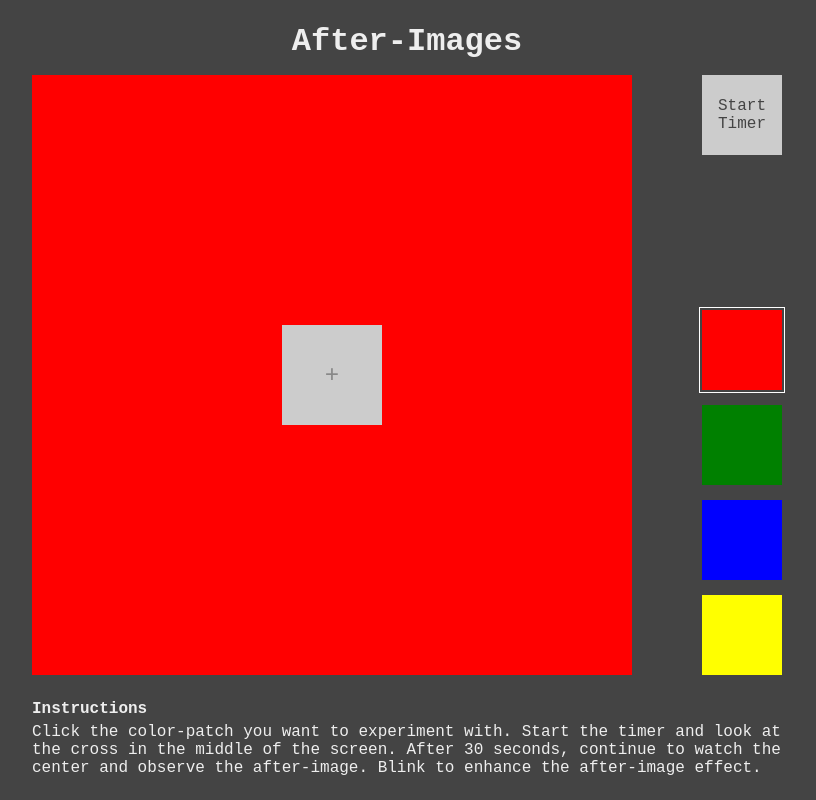
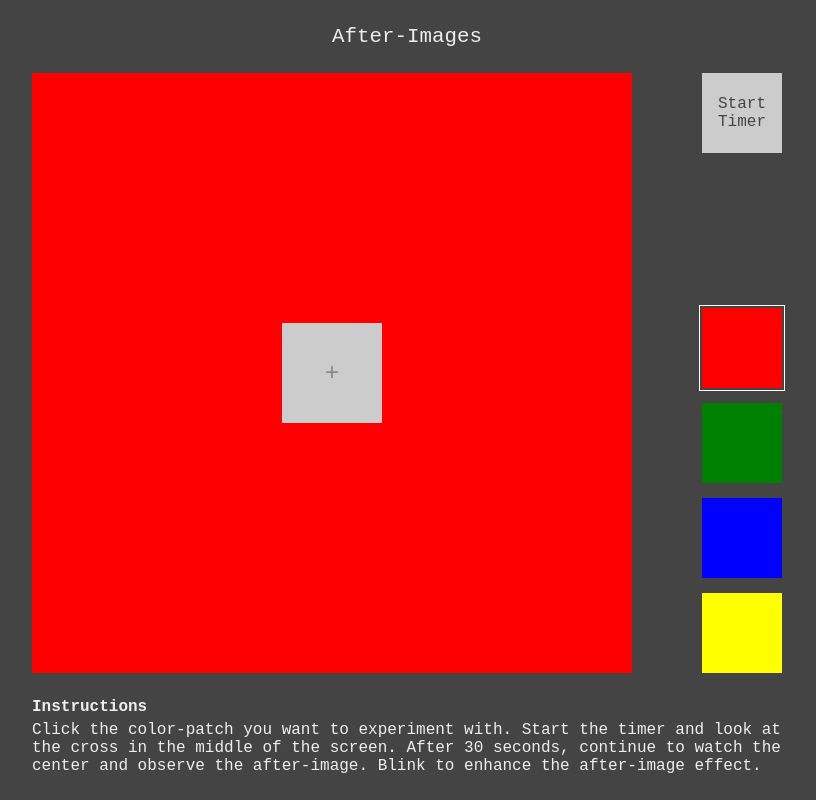
Before and after one commit to mdumke/after-images, a website built with Parcel: page src/index.html in a window 1280 px wide. Shown: the whole page, without its empty margins (233-1049 px from the left). Built offline with nearby package versions, Linux system fonts and the light colour scheme.

Commit message:
change title size

```diff
--- a/package.json
+++ b/package.json
@@ -4,7 +4,7 @@
   "description": "",
   "private": true,
   "scripts": {
-    "build": "npm run clean && parcel build src/index.html --no-source-maps --dist-dir docs --public-url ./",
+    "ci": "npm run clean && parcel build src/index.html --no-source-maps --dist-dir docs --public-url ./",
     "clean": "rimraf docs && mkdir docs",
     "start": "parcel src/index.html --open",
     "check": "tsc --noEmit"
--- a/src/main.scss
+++ b/src/main.scss
@@ -28,8 +28,10 @@ body {
 }
 
 .title {
+  font-size: 1.3rem;
+  font-weight: 500;
   text-align: center;
-  margin-bottom: 15px;
+  margin-bottom: 25px;
 }
 
 .main {
```
Also changed, not shown: docs/index.html (+1 -1 lines), 2 other files.
